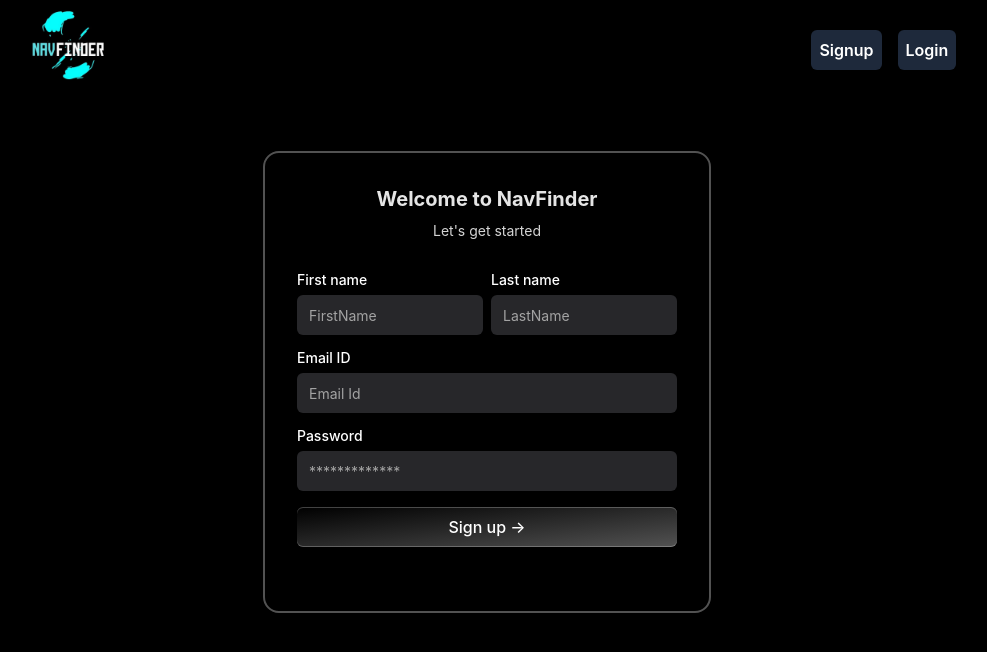
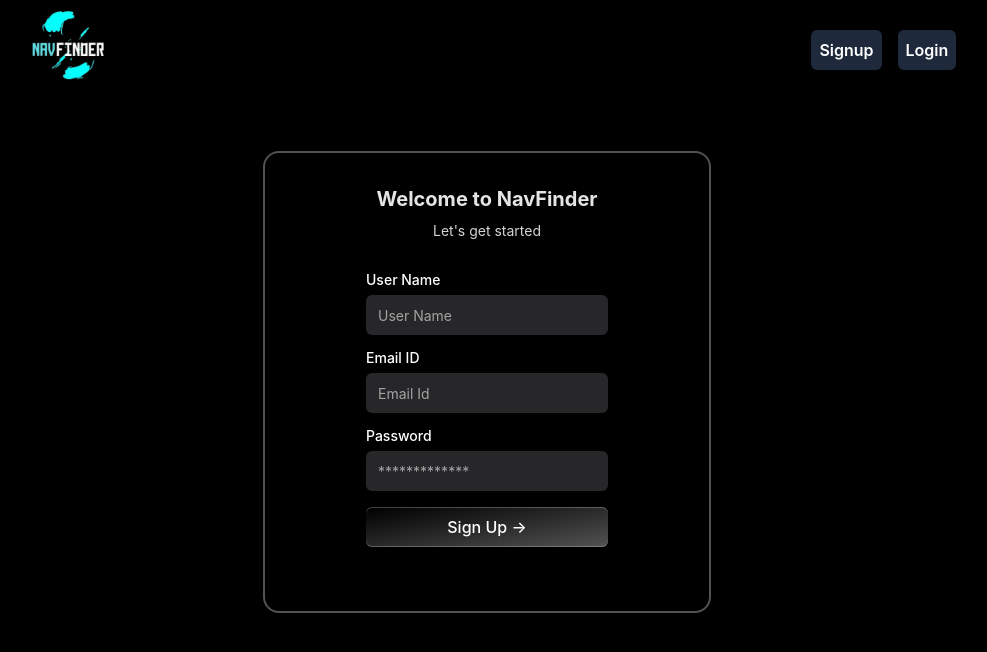
Before and after one commit to RDGems/Nav-Finder-Frontend, a React (Create React App) app: page /Signup in a window 1280 px wide. Shown: the top 652 px of the page, without its empty margins (153-1140 px from the left). Built offline with nearby package versions, Linux system fonts and the light colour scheme.

Commit message:
Signup --integrate

```diff
--- a/package.json
+++ b/package.json
@@ -2,11 +2,12 @@
   "name": "@navfinder/frontend",
   "version": "0.1.0",
   "private": true,
+  "proxy":"http://localhost:8000/api/v1",
   "dependencies": {
-    "@tabler/icons-react": "^3.3.0",
     "@testing-library/jest-dom": "^5.17.0",
     "@testing-library/react": "^13.4.0",
     "@testing-library/user-event": "^13.5.0",
+    "axios": "^1.6.8",
     "react": "^18.2.0",
     "react-dom": "^18.2.0",
     "react-router-dom": "^6.22.3",
--- /dev/null
+++ b/src/context/AppContext.js
@@ -0,0 +1,6 @@
+import React from "react";
+
+const AppContext = React.createContext();
+
+
+export default AppContext;
--- /dev/null
+++ b/src/context/AppContextProvider.js
@@ -0,0 +1,19 @@
+import {React,useState} from 'react';
+
+import AppContext from './AppContext';
+
+const AppContextProvider = ({children})=>{
+    const [isLogin,setIsLogin] = useState(false);
+    // const[baseUrl,setBaseUrl] = useState("https://localhost:8000/api/v1");
+    // const baseUrl = "https://localhost:8000/api/v1";
+    const[currentUser,setCurrentUser] = useState(null);
+
+    return(
+        <AppContext.Provider value={{isLogin,setIsLogin,currentUser,setCurrentUser}}>
+            {children}
+        </AppContext.Provider>
+    )
+
+}
+
+    export default AppContextProvider;
--- a/src/pages/Login.jsx
+++ b/src/pages/Login.jsx
@@ -1,8 +1,28 @@
-import React from 'react'
+import React, { useState } from 'react'
 import Navbar from '../components/Navbar'
+import useApi from '../utils/services/ApiServices'
 
 
-const Login = () => {function handleSubmit() {}
+const Login = () => {
+  const { post}=useApi();
+  const[loginData,setLoginData] = useState({
+    email:"",
+    password:""
+  })
+
+  const handleChange = (event)=>{
+    event.preventDefault();
+    setLoginData({
+      ...loginData,[event.target.name]:event.target.value
+    });
+  }
+
+ const handleSubmit=  async(event) => {
+    const url="/auth/login";
+    event.preventDefault();
+    const response = await post(url, loginData);
+    console.log(response)
+}
 
 return (
 <div>
@@ -18,13 +38,15 @@
     <div className="flex flex-col md:flex-row space-y-2 md:space-y-0 md:space-x-2 mb-4">
         <div className="flex flex-col space-y-2 w-full">
           <label className="text-sm text-left font-medium text-white  leading-none peer-disabled:cursor-not-allowed peer-disabled:opacity-70">
-            Email ID / UserName
+            Email ID
           </label>
           <input
             className="flex h-10 w-full border-none bg-zinc-800 text-white  shadow-input rounded-md px-3 py-2 text-sm  placeholder:text-neutral-400
             focus-visible:outline-none focus-visible:ring-[2px]  focus-visible:ring-neutral-400
             disabled:cursor-not-allowed disabled:opacity-50 group-hover/input:shadow-none transition duration-400"
-            id="emailid"
+            id="email"
+            name = 'email'
+            onChange={handleChange}
             placeholder="Email Id"
             type="email"
           />
@@ -41,6 +63,8 @@
             focus-visible:outline-none focus-visible:ring-[2px]  focus-visible:ring-neutral-400
             disabled:cursor-not-allowed disabled:opacity-50 group-hover/input:shadow-none transition duration-400"
             id="password"
+            name='password'
+            onChange={handleChange}
             placeholder="*************"
             type="password"
           />
--- /dev/null
+++ b/src/pages/OnBoarding.jsx
@@ -0,0 +1,7 @@
+import React from 'react'
+
+export const OnBoarding = () => {
+  return (
+    <div>OnBoarding</div>
+  )
+}
--- a/src/pages/Profile.jsx
+++ b/src/pages/Profile.jsx
@@ -67,7 +67,7 @@
                   <p className="gap-5 m-auto "> +91 8657464565</p>
                 </div>
                 <div className="flex flex-row ml-28 mt-10 bg-black h-[50px] w-[350px] text-white text-xl rounded-lg">
-                  <p className="font-bold text-blue-950 m-auto">
+                  <p className="font-bold text-white m-auto">
                     Date of Birth :
                   </p>
                   <p className="gap-5 m-auto "> +91 8657464565</p>
--- /dev/null
+++ b/src/pages/ResetPassword.jsx
@@ -0,0 +1,7 @@
+import React from 'react'
+
+export const ResetPassword = () => {
+  return (
+    <div>ResetPassword</div>
+  )
+}
--- a/src/pages/Signup.jsx
+++ b/src/pages/Signup.jsx
@@ -1,10 +1,37 @@
-import React from 'react'
-import Navbar from '../components/Navbar';
-import { Link } from 'react-router-dom';
+import { React, useState } from "react";
+import Navbar from "../components/Navbar";
+import useApi from '../utils/services/ApiServices'
+
 const Signup = () => {
- function handleSubmit() {}
 
-  return (<div>
+  const { post}=useApi();
+  const [signupData,setSignupData] = useState({
+    userName:"",
+    email:"",
+    password:""
+  });
+
+  const handleChange = (event)=>{
+    event.preventDefault();
+    setSignupData({
+      ...signupData,[event.target.name]:event.target.value
+    });
+  }
+
+
+
+  const handleSubmit=  async(event) => {
+    const url="/auth/signup";
+    event.preventDefault();
+    const response = await post(url, signupData);
+    console.log(response)
+}
+
+
+
+
+  return (
+    <div>
       <Navbar></Navbar>
       <div className="mx-auto flex flex-col w-[50%]   border-2 border-neutral-600  items-center justify-between mt-[4%] max-w-md   rounded-none md:rounded-2xl p-4 md:p-8  bg-black ">
         <h2 className="font-bold text-xl text-neutral-200 ">
@@ -17,27 +44,17 @@
           <div className="flex flex-col md:flex-row space-y-2 md:space-y-0 md:space-x-2 mb-4">
             <div className="flex flex-col space-y-2 w-full">
               <label className="text-sm text-left font-medium text-white  leading-none peer-disabled:cursor-not-allowed peer-disabled:opacity-70">
-              First name
+                User Name
               </label>
               <input
                 className="flex h-10 w-full border-none bg-zinc-800 text-white  shadow-input rounded-md px-3 py-2 text-sm  placeholder:text-neutral-400
                          focus-visible:outline-none focus-visible:ring-[2px]  focus-visible:ring-neutral-400
                          disabled:cursor-not-allowed disabled:opacity-50 group-hover/input:shadow-none transition duration-400"
-              id="firstname"
-              placeholder="FirstName"
-              type="text"
-            />
-          </div>
-          <div className="flex flex-col space-y-2 w-full">
-            <label className="text-sm text-left font-medium text-white  leading-none peer-disabled:cursor-not-allowed peer-disabled:opacity-70">
-              Last name
-            </label>
-            <input
-              className="flex h-10 w-full border-none bg-zinc-800 text-white  shadow-input rounded-md px-3 py-2 text-sm  placeholder:text-neutral-400
-              focus-visible:outline-none focus-visible:ring-[2px]  focus-visible:ring-neutral-400
-              disabled:cursor-not-allowed disabled:opacity-50 group-hover/input:shadow-none transition duration-400"
-              id="lastname"
-              placeholder="LastName"
+                id="userName"
+                name="userName"
+                placeholder="User Name"
+                value = {signupData.userName}
+                onChange={handleChange}
                 type="text"
               />
             </div>
@@ -52,7 +69,10 @@
                 className="flex h-10 w-full border-none bg-zinc-800 text-white  shadow-input rounded-md px-3 py-2 text-sm  placeholder:text-neutral-400
               focus-visible:outline-none focus-visible:ring-[2px]  focus-visible:ring-neutral-400
               disabled:cursor-not-allowed disabled:opacity-50 group-hover/input:shadow-none transition duration-400"
-              id="emailid"
+                id="email"
+                name='email'
+                value = {signupData.email}
+                onChange={handleChange}
                 placeholder="Email Id"
                 type="email"
               />
@@ -69,27 +89,27 @@
               focus-visible:outline-none focus-visible:ring-[2px]  focus-visible:ring-neutral-400
               disabled:cursor-not-allowed disabled:opacity-50 group-hover/input:shadow-none transition duration-400"
                 id="password"
+                name='password'
+                value = {signupData.password}
+                onChange={handleChange}
                 placeholder="*************"
                 type="password"
               />
             </div>
           </div>
 
-        <Link to='/Profile' >
           <button
             className="  bg-gradient-to-br relative group/btn from-black dark:from-zinc-900 dark:to-zinc-900
            to-neutral-600 block dark:bg-zinc-800 w-full text-white rounded-md h-10 font-medium
            shadow-[0px_1px_0px_0px_#ffffff40_inset,0px_-1px_0px_0px_#ffffff40_inset]
            dark:shadow-[0px_1px_0px_0px_var(--zinc-800)_inset,0px_-1px_0px_0px_var(--zinc-800)_inset]"
             type="submit"
-        >
-          Sign up &rarr;
-        </button>
-        </Link>
+
+          >Sign Up &rarr;</button>
         </form>
       </div>
     </div>
   );
-}
+};
 
-export default Signup
+export default Signup;
--- /dev/null
+++ b/src/utils/services/ApiServices.js
@@ -0,0 +1,51 @@
+
+
+import { useState, useCallback } from 'react';
+import axios from 'axios';
+
+
+const BASE_API_URL = 'http://localhost:8000/api/v1'
+const useApi = () => {
+  const [loading, setLoading] = useState(false);
+  const [error, setError] = useState(null);
+
+  const api = axios.create({
+    baseURL: BASE_API_URL,
+    headers: {
+      'Content-Type': 'application/json',
+    },
+  });
+
+  const get = useCallback(async (url, params = {}, customHeaders = {}) => {
+    setError(null);
+    setLoading(true);
+    try {
+      const response = await api.get(url, { params, headers: { ...api.defaults.headers, ...customHeaders } });
+      return response.data;
+    } catch (error) {
+      setError(error);
+      throw error;
+    } finally {
+      setLoading(false);
+    }
+  }, [api]);
+
+  const post = useCallback(async (url, data = {}, customHeaders = {}) => {
+    setError(null);
+    setLoading(true);
+    try {
+      const response = await api.post(url, data, { headers: { ...api.defaults.headers, ...customHeaders } });
+      return response.data;
+    } catch (error) {
+        console.log(error);
+      setError(error);
+      throw error;
+    } finally {
+      setLoading(false);
+    }
+  }, [api]);
+
+  return { loading, error, get, post };
+};
+
+export default useApi;
```
Also changed, not shown: src/App.js (+7 -0 lines), 1 other file (tests, documents, lock files or other folders). Lines whose indentation alone changed are shown as unchanged.
